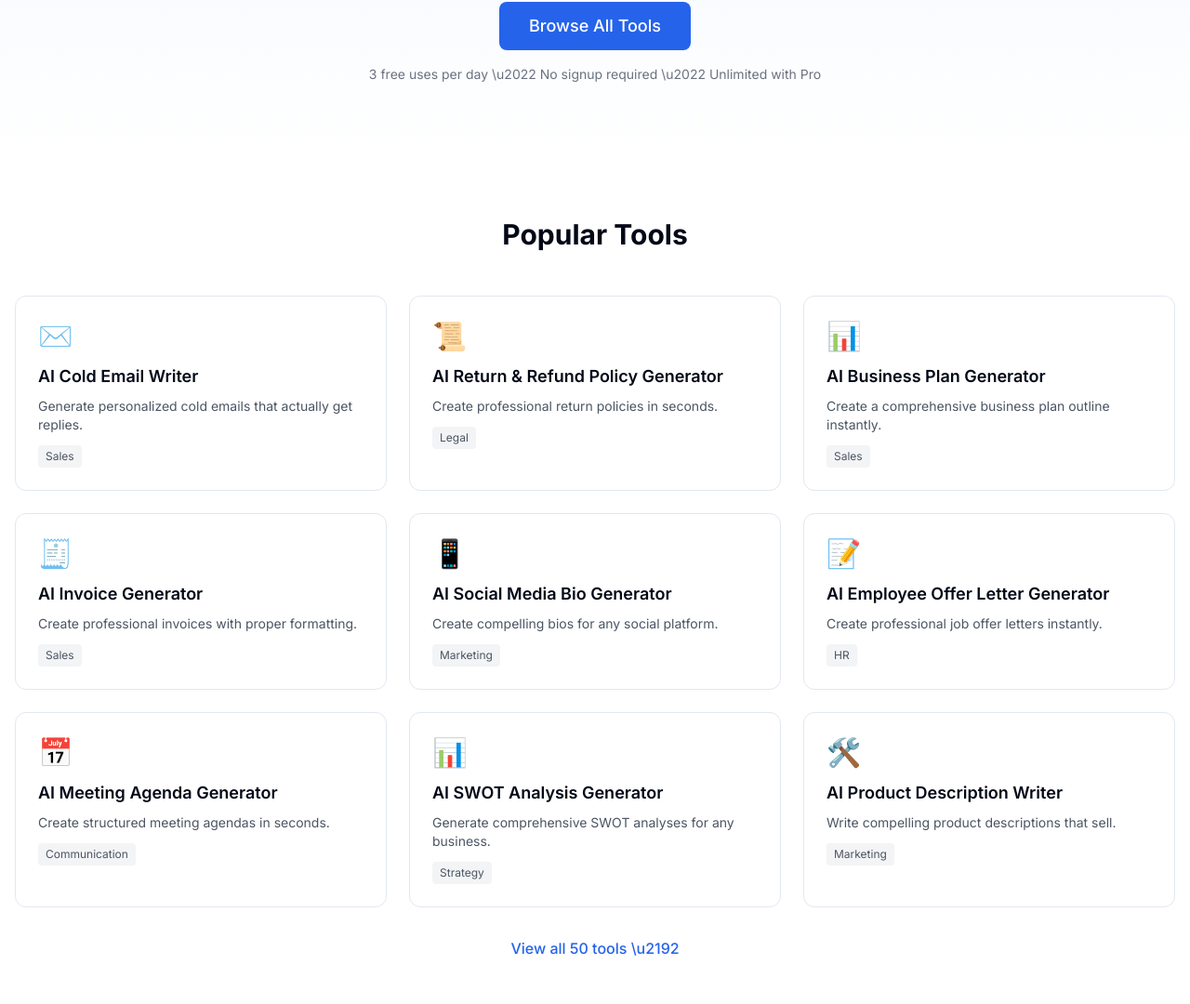
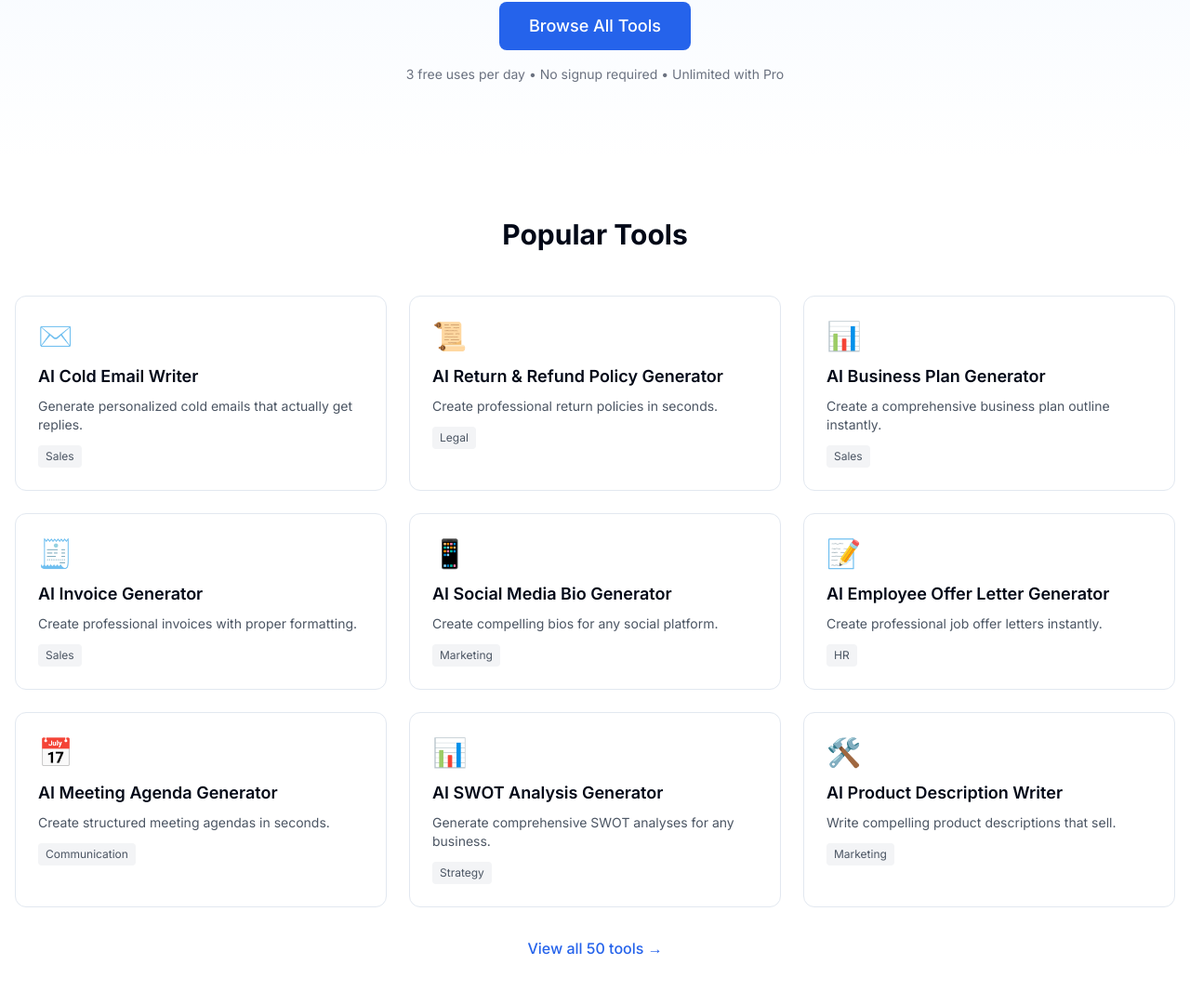
Before and after one commit to MJbakerync/biztoolbox-ai, a Next.js app: page / in a window 1280 px wide. Shown: the part 351-1431 px from the top of the page at 93% size. Built offline with nearby package versions, Linux system fonts and the light colour scheme.

Commit message:
Fix: replace unicode escapes with actual symbols in homepage text

```diff
--- a/app/page.tsx
+++ b/app/page.tsx
@@ -25,7 +25,7 @@ export default function Home() {
             </Link>
           </div>
           <p className="mt-4 text-sm text-gray-500">
-            3 free uses per day \u2022 No signup required \u2022 Unlimited with Pro
+            3 free uses per day • No signup required • Unlimited with Pro
           </p>
         </div>
       </section>
@@ -58,7 +58,7 @@ export default function Home() {
             href="/tools"
             className="text-blue-600 font-medium hover:underline"
           >
-            View all {tools.length} tools \u2192
+            View all {tools.length} tools →
           </Link>
         </div>
       </section>
```
